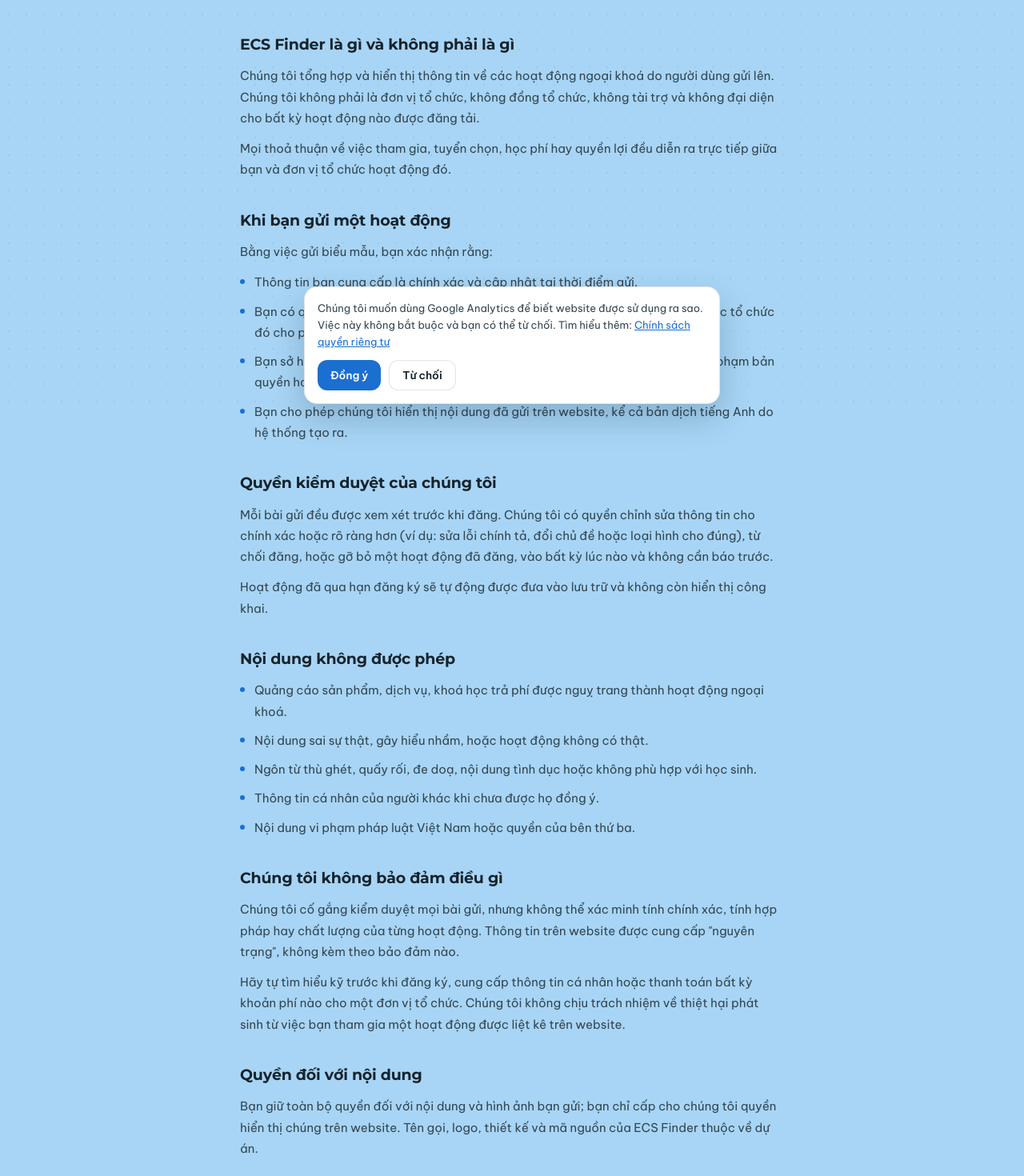
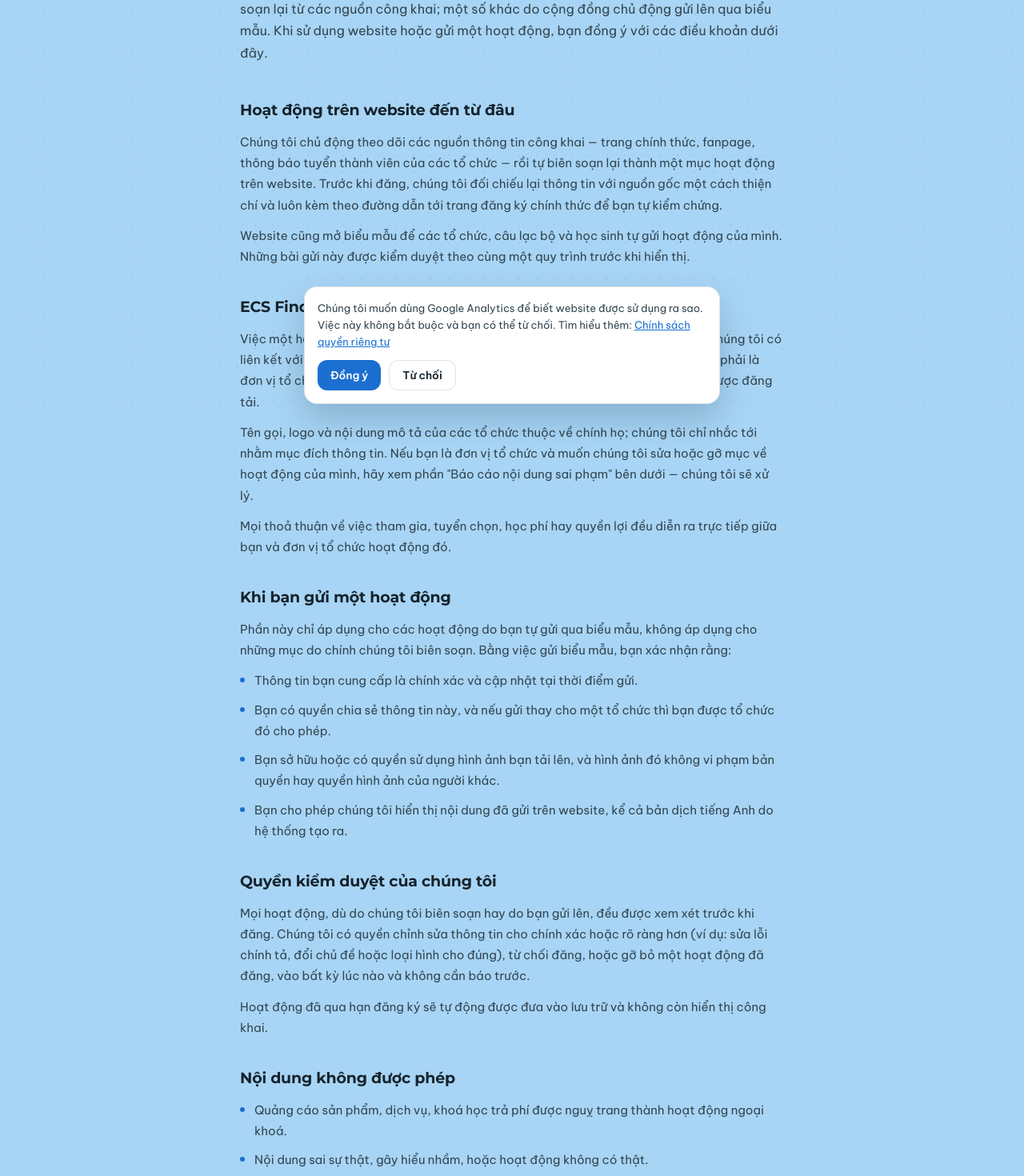
Before and after one commit to haydenluong/ecs-finder, a Next.js app: page /terms in a window 1280 px wide. Shown: the part 279-1749 px from the top of the page at 80% size. Built offline with nearby package versions, Linux system fonts and the light colour scheme; no server answers.

Commit message:
Updated terms

```diff
--- a/src/content/legal.ts
+++ b/src/content/legal.ts
@@ -19,16 +19,32 @@
 export const CONTACT_EMAIL = 'timkiemhoatdongngoaikhoa@gmail.com';
 
 export const termsDoc: LegalDoc = {
-    updated: '18.09.2026',
+    updated: '20.09.2026',
     title: {
         vi: 'Điều khoản sử dụng',
         en: 'Terms of Use',
     },
     intro: {
-        vi: 'ECS Finder là nơi tổng hợp thông tin về hoạt động ngoại khoá do cộng đồng gửi lên. Khi sử dụng website hoặc gửi một hoạt động, bạn đồng ý với các điều khoản dưới đây.',
-        en: 'ECS Finder is a directory of extracurricular activities submitted by the community. By using the site or submitting an activity, you agree to the terms below.',
+        vi: 'ECS Finder là nơi tổng hợp thông tin về hoạt động ngoại khoá dành cho học sinh, sinh viên Việt Nam. Phần lớn hoạt động trên website do chính nhóm ECS Finder tìm và biên soạn lại từ các nguồn công khai; một số khác do cộng đồng chủ động gửi lên qua biểu mẫu. Khi sử dụng website hoặc gửi một hoạt động, bạn đồng ý với các điều khoản dưới đây.',
+        en: 'ECS Finder is a directory of extracurricular activities for students in Vietnam. Most listings are found and written up by the ECS Finder team from publicly available sources; the rest are sent in by the community through our form. By using the site or submitting an activity, you agree to the terms below.',
     },
     sections: [
+        {
+            heading: {
+                vi: 'Hoạt động trên website đến từ đâu',
+                en: 'Where the listings come from',
+            },
+            body: [
+                {
+                    vi: 'Chúng tôi chủ động theo dõi các nguồn thông tin công khai — trang chính thức, fanpage, thông báo tuyển thành viên của các tổ chức — rồi tự biên soạn lại thành một mục hoạt động trên website. Trước khi đăng, chúng tôi đối chiếu lại thông tin với nguồn gốc một cách thiện chí và luôn kèm theo đường dẫn tới trang đăng ký chính thức để bạn tự kiểm chứng.',
+                    en: 'We actively follow publicly available sources — official pages, fanpages, recruitment announcements — and write them up as listings ourselves. Before publishing, we check the details against the original source in good faith, and every listing links to the official registration page so you can verify it yourself.',
+                },
+                {
+                    vi: 'Website cũng mở biểu mẫu để các tổ chức, câu lạc bộ và học sinh tự gửi hoạt động của mình. Những bài gửi này được kiểm duyệt theo cùng một quy trình trước khi hiển thị.',
+                    en: 'The site also has an open form so organisations, clubs and students can send in their own activities. Those submissions go through the same review before they appear.',
+                },
+            ],
+        },
         {
             heading: {
                 vi: 'ECS Finder là gì và không phải là gì',
@@ -36,8 +52,12 @@
             },
             body: [
                 {
-                    vi: 'Chúng tôi tổng hợp và hiển thị thông tin về các hoạt động ngoại khoá do người dùng gửi lên. Chúng tôi không phải là đơn vị tổ chức, không đồng tổ chức, không tài trợ và không đại diện cho bất kỳ hoạt động nào được đăng tải.',
-                    en: 'We collect and display information about extracurricular activities submitted by users. We do not organise, co-organise, sponsor or represent any activity listed here.',
+                    vi: 'Việc một hoạt động xuất hiện trên website hoàn toàn không đồng nghĩa với việc chúng tôi có liên kết với đơn vị tổ chức, được họ uỷ quyền, hay được họ tài trợ. Chúng tôi không phải là đơn vị tổ chức, không đồng tổ chức và không đại diện cho bất kỳ hoạt động nào được đăng tải.',
+                    en: 'A listing appearing here does not mean we are affiliated with, endorsed by, authorised by or sponsored by the organisation behind it. We do not organise, co-organise or represent any activity listed here.',
+                },
+                {
+                    vi: 'Tên gọi, logo và nội dung mô tả của các tổ chức thuộc về chính họ; chúng tôi chỉ nhắc tới nhằm mục đích thông tin. Nếu bạn là đơn vị tổ chức và muốn chúng tôi sửa hoặc gỡ mục về hoạt động của mình, hãy xem phần "Báo cáo nội dung sai phạm" bên dưới — chúng tôi sẽ xử lý.',
+                    en: 'Organisation names, logos and descriptions belong to those organisations; we refer to them for informational purposes only. If you run an activity and want its listing corrected or removed, see "Reporting a listing" below — we will act on it.',
                 },
                 {
                     vi: 'Mọi thoả thuận về việc tham gia, tuyển chọn, học phí hay quyền lợi đều diễn ra trực tiếp giữa bạn và đơn vị tổ chức hoạt động đó.',
@@ -52,8 +72,8 @@
             },
             body: [
                 {
-                    vi: 'Bằng việc gửi biểu mẫu, bạn xác nhận rằng:',
-                    en: 'By submitting the form, you confirm that:',
+                    vi: 'Phần này chỉ áp dụng cho các hoạt động do bạn tự gửi qua biểu mẫu, không áp dụng cho những mục do chính chúng tôi biên soạn. Bằng việc gửi biểu mẫu, bạn xác nhận rằng:',
+                    en: 'This section applies only to activities you send in through the form, not to listings we compile ourselves. By submitting the form, you confirm that:',
                 },
             ],
             bullets: [
@@ -82,8 +102,8 @@
             },
             body: [
                 {
-                    vi: 'Mỗi bài gửi đều được xem xét trước khi đăng. Chúng tôi có quyền chỉnh sửa thông tin cho chính xác hoặc rõ ràng hơn (ví dụ: sửa lỗi chính tả, đổi chủ đề hoặc loại hình cho đúng), từ chối đăng, hoặc gỡ bỏ một hoạt động đã đăng, vào bất kỳ lúc nào và không cần báo trước.',
-                    en: 'Every submission is reviewed before it appears. We may edit a submission for accuracy or clarity (fixing typos, correcting the topic or type), decline to publish it, or remove a published activity at any time and without notice.',
+                    vi: 'Mọi hoạt động, dù do chúng tôi biên soạn hay do bạn gửi lên, đều được xem xét trước khi đăng. Chúng tôi có quyền chỉnh sửa thông tin cho chính xác hoặc rõ ràng hơn (ví dụ: sửa lỗi chính tả, đổi chủ đề hoặc loại hình cho đúng), từ chối đăng, hoặc gỡ bỏ một hoạt động đã đăng, vào bất kỳ lúc nào và không cần báo trước.',
+                    en: 'Every listing, whether we compiled it or you sent it in, is reviewed before it appears. We may edit it for accuracy or clarity (fixing typos, correcting the topic or type), decline to publish it, or remove a published activity at any time and without notice.',
                 },
                 {
                     vi: 'Hoạt động đã qua hạn đăng ký sẽ tự động được đưa vào lưu trữ và không còn hiển thị công khai.',
@@ -126,8 +146,8 @@
             },
             body: [
                 {
-                    vi: 'Chúng tôi cố gắng kiểm duyệt mọi bài gửi, nhưng không thể xác minh tính chính xác, tính hợp pháp hay chất lượng của từng hoạt động. Thông tin trên website được cung cấp "nguyên trạng", không kèm theo bảo đảm nào.',
-                    en: 'We review every submission, but we cannot verify the accuracy, legality or quality of each activity. Everything here is provided "as is", with no warranty of any kind.',
+                    vi: 'Chúng tôi đối chiếu thông tin với nguồn công khai một cách thiện chí trước khi đăng, nhưng thông tin có thể thay đổi sau đó (hạn đăng ký được dời, vị trí tuyển đã đóng, hoạt động bị huỷ) và chúng tôi không thể bảo đảm tính chính xác, tính hợp pháp hay chất lượng của từng hoạt động. Thông tin trên website được cung cấp "nguyên trạng", không kèm theo bảo đảm nào. Trang chính thức của đơn vị tổ chức luôn là nguồn có giá trị cao nhất.',
+                    en: 'We check details against public sources in good faith before publishing, but things change afterwards — deadlines move, roles close, activities are cancelled — and we cannot guarantee the accuracy, legality or quality of any activity. Everything here is provided "as is", with no warranty of any kind. The organiser’s own page is always the authoritative source.',
                 },
                 {
                     vi: 'Hãy tự tìm hiểu kỹ trước khi đăng ký, cung cấp thông tin cá nhân hoặc thanh toán bất kỳ khoản phí nào cho một đơn vị tổ chức. Chúng tôi không chịu trách nhiệm về thiệt hại phát sinh từ việc bạn tham gia một hoạt động được liệt kê trên website.',
@@ -142,8 +162,8 @@
             },
             body: [
                 {
-                    vi: 'Bạn giữ toàn bộ quyền đối với nội dung và hình ảnh bạn gửi; bạn chỉ cấp cho chúng tôi quyền hiển thị chúng trên website. Tên gọi, logo, thiết kế và mã nguồn của ECS Finder thuộc về dự án.',
-                    en: 'You keep all rights to the content and photos you submit; you grant us only the right to display them on this site. The ECS Finder name, logo, design and source code belong to the project.',
+                    vi: 'Bạn giữ toàn bộ quyền đối với nội dung và hình ảnh bạn gửi; bạn chỉ cấp cho chúng tôi quyền hiển thị chúng trên website. Với các mục do chúng tôi biên soạn, phần mô tả là do chúng tôi tự viết lại, còn tên gọi, logo và hình ảnh của hoạt động vẫn thuộc về đơn vị tổ chức. Tên gọi, logo, thiết kế và mã nguồn của ECS Finder thuộc về dự án.',
+                    en: 'You keep all rights to the content and photos you submit; you grant us only the right to display them on this site. In listings we compile, the description is written by us, while the activity’s name, logo and imagery remain the property of the organisation running it. The ECS Finder name, logo, design and source code belong to the project.',
                 },
             ],
         },
@@ -156,6 +176,10 @@
                 {
                     vi: `Nếu bạn phát hiện một hoạt động sai sự thật, lừa đảo, vi phạm bản quyền, hoặc muốn gỡ hoạt động do chính bạn gửi, hãy email tới ${CONTACT_EMAIL} kèm đường dẫn hoặc tên hoạt động. Chúng tôi sẽ xem xét và gỡ bỏ nếu cần.`,
                     en: `If you find a listing that is false, fraudulent or infringing, or you want an activity you submitted taken down, email ${CONTACT_EMAIL} with the link or the activity name. We will review it and remove it if warranted.`,
+                },
+                {
+                    vi: 'Nếu bạn là đơn vị tổ chức và không muốn hoạt động của mình xuất hiện trên website, chỉ cần nói với chúng tôi qua email trên. Chúng tôi sẽ gỡ mục đó và không cần bạn giải thích lý do.',
+                    en: 'If you run an activity and would rather it was not listed here, just tell us at that address. We will take the listing down, and you do not have to give a reason.',
                 },
             ],
         },
--- a/src/data/tagData.ts
+++ b/src/data/tagData.ts
@@ -51,7 +51,7 @@
     },
     {
         name: 'Kinh tế',
-        subtopics: ['Tài chính & Kinh doanh', 'Marketing', 'Gây quỹ']
+        subtopics: ['Tài chính & Kinh doanh', 'Marketing', 'Gây quỹ', 'Khởi nghiệp']
     },
     {
         name: 'Nghệ thuật & Sáng tạo',
@@ -139,6 +139,7 @@
     'Tài chính & Kinh doanh':                       'Finance & Business',
     'Marketing':                                    'Marketing',
     'Gây quỹ':                                      'Fundraising',
+    'Khởi nghiệp':                                  'Entrepreneurship',
     'Văn học & Thơ':                                'Literature & Poetry',
     'Hội họa':                                      'Painting',
     'Viết':                                         'Writing',
--- a/src/lib/emailFormat.ts
+++ b/src/lib/emailFormat.ts
@@ -1,3 +1 @@
-// Deliberately loose - the only real test of an address is whether mail arrives.
-// Its own module so the client bundle doesn't pull in submissionEmails.ts.
 export const EMAIL_RE = /^[^\s@]+@[^\s@]+\.[^\s@]+$/;
--- a/src/lib/translateDesc.ts
+++ b/src/lib/translateDesc.ts
@@ -1,9 +1,3 @@
-// Vietnamese -> English translation of a submitted activity description, used by
-// /api/admin/decide at approval time and by scripts/backfill-translations.ts.
-//
-// Fails open: every failure path returns null, the row is still approved, and the
-// read path falls back to the Vietnamese `desc`. A translation outage must never
-// stop a reviewer from approving.
 export async function translateDesc(desc: string): Promise<string | null> {
     const systemPrompt = `You translate Vietnamese descriptions of student extracurricular activities (clubs, competitions, volunteering, workshops) into English for ECS Finder, a site where Vietnamese students find those activities.
 
```
